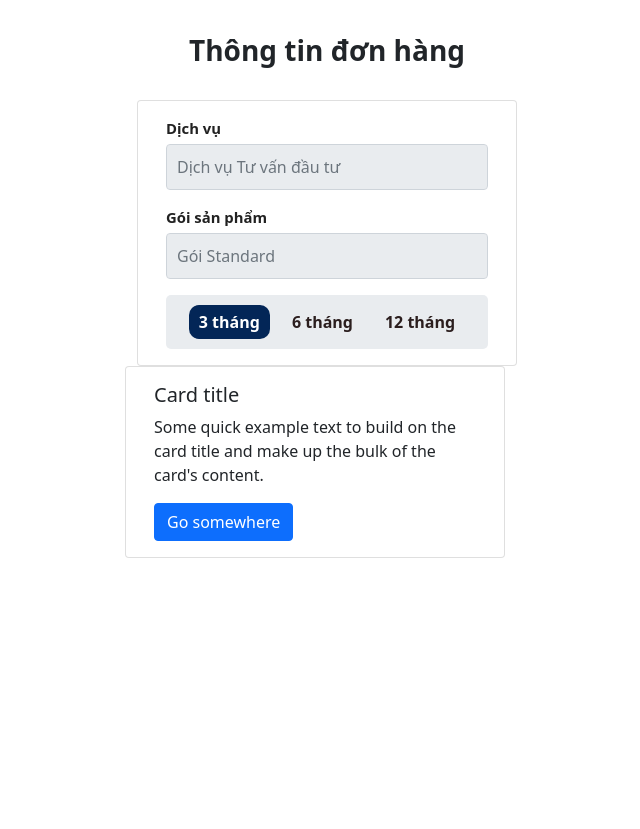
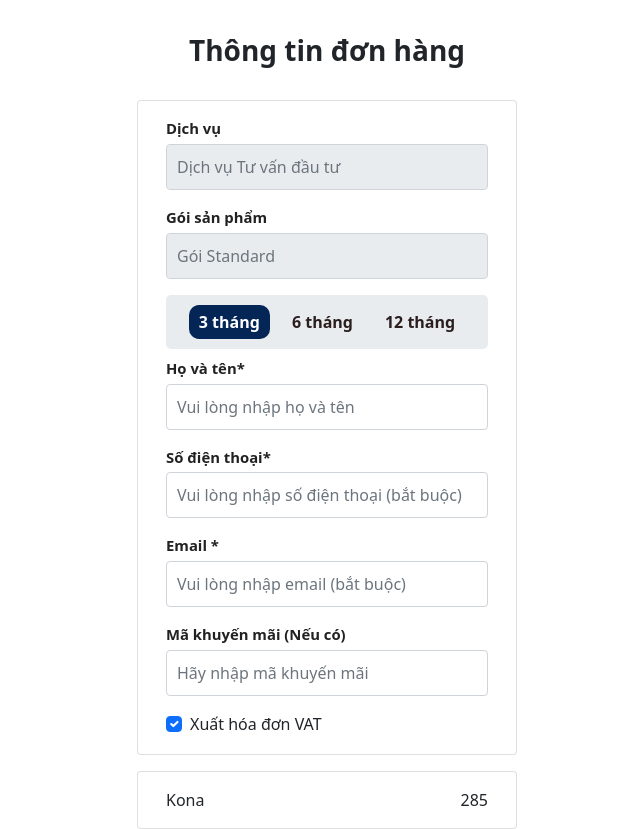
Before and after one commit to Udayan285/checkout-page, a plain HTML site: page index.html in a window 1280 px wide. Shown: the whole page, without its empty margins (313-953 px from the left). Before the commit the page ends 800 px from the top, so only its background shows below. Drawn offline with Linux system fonts and the light colour scheme.

Commit message:
second card work start

```diff
--- a/index.html
+++ b/index.html
@@ -15,8 +15,7 @@
         </div>
         <div class="row">
             <div class="card" style="width: 18rem;">
-
-                <div class="card-body">
+              <div class="card-body">
                     <form>
                         <fieldset disabled>
 
@@ -36,15 +35,41 @@
                         <a href="#" class="select">6 tháng</a>
                         <a href="#" class="select">12 tháng</a>
                       </div>
+
+                      <div class="mb-3">
+                        <label for="disabledTextInput" class="form-label mt-2">Họ và tên*</label>
+                        <input type="text" id="disabledTextInput" class="form-control disabled-field" placeholder="Vui lòng nhập họ và tên">
+                      </div>
+                      <div class="mb-3">
+                        <label for="disabledTextInput" class="form-label">Số điện thoại*</label>
+                        <input type="text" id="disabledTextInput" class="form-control disabled-field" placeholder="Vui lòng nhập số điện thoại (bắt buộc)">
+                      </div>
+
+                      <div class="mb-3">
+                        <label for="disabledTextInput" class="form-label">Email *</label>
+                        <input type="text" id="disabledTextInput" class="form-control disabled-field" placeholder="Vui lòng nhập email (bắt buộc)">
+                      </div>
+                      <div class="mb-3">
+                        <label for="disabledTextInput" class="form-label">Mã khuyến mãi (Nếu có)</label>
+                        <input type="text" id="disabledTextInput" class="form-control disabled-field" placeholder="Hãy nhập mã khuyến mãi">
+                      </div>
+                      <div class="form-check">
+                        <input class="form-check-input" type="checkbox" value="" id="flexCheckChecked" checked>
+                        <label class="form-check-label" for="flexCheckChecked">
+                          Xuất hóa đơn VAT
+                        </label>
+                      </div>
               </div>
         </div>
+        <!-- end first card -->
         <div class="row">
-            <div class="card" style="width: 18rem;">
+            <div class="card second-card mt-3" style="width: 18rem;">
 
                 <div class="card-body">
-                  <h5 class="card-title">Card title</h5>
-                  <p class="card-text">Some quick example text to build on the card title and make up the bulk of the card's content.</p>
-                  <a href="#" class="btn btn-primary">Go somewhere</a>
+                  <div class="row second-card-row">
+                    <div class="col-lg-6">Kona</div>
+                    <div class="col-lg-6 right">285</div>
+                  </div>
                 </div>
               </div>
         </div>
--- a/style/style.css
+++ b/style/style.css
@@ -61,3 +61,13 @@
 .select::selection{
     background-color: red;
 }
+
+.second-card{
+    margin-left: 380px !important;
+}
+.second-card-row{
+    justify-content: space-between;
+}
+.second-card-row .right{
+    text-align: right;
+}
```
